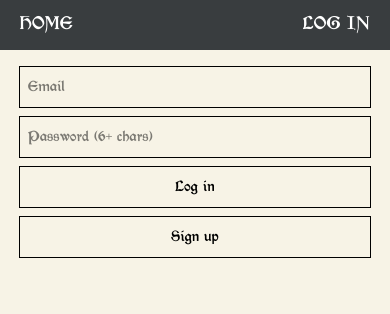
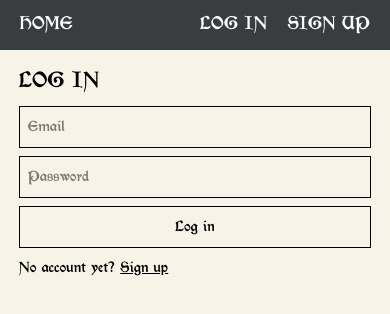
Before and after one commit to VidRH/dndcharathercreatertaketwo, a Vue app: page /LogIn in a window 390 px wide. Shown: the top 314 px of the page. Built offline with nearby package versions, Linux system fonts and the light colour scheme; no server answers.

Commit message:
signup page and mobile
singup page now exists and has password confirmation

also main page works on phone now

```diff
--- a/src/App.vue
+++ b/src/App.vue
@@ -16,7 +16,10 @@ async function handleLogOut() {
       <nav class="bg-dark text-white gap-5 flex min-h-12.5 items-center px-5 uppercase weight-bold text-xl">
         <RouterLink to="/" class="hover:text-blue ">Home</RouterLink>
         <RouterLink v-if="currentUser" to="/MyCharacters" class="hover:text-blue ">My Characters</RouterLink>
-        <RouterLink v-if="!currentUser" to="/LogIn" class="hover:text-blue ml-auto">Log In</RouterLink>
+        <div v-if="!currentUser" class="ml-auto flex items-center gap-5">
+          <RouterLink to="/LogIn" class="hover:text-blue ">Log In</RouterLink>
+          <RouterLink to="/SignUp" class="hover:text-blue ">Sign Up</RouterLink>
+        </div>
         <div v-else class="ml-auto flex items-center gap-5">
           <span class="normal-case text-base">{{ currentUser.email }}</span>
           <button @click="handleLogOut" class="uppercase hover:text-blue cursor-pointer">Log Out</button>
--- a/src/components/CharatherMaker/ArmorInventoryMiddlePart.vue
+++ b/src/components/CharatherMaker/ArmorInventoryMiddlePart.vue
@@ -6,7 +6,7 @@ import WeaponsEquipment from './middlepart/WeaponsEquipment.vue'
 </script>
 
 <template>
-  <main class="w-1/3 flex flex-col gap-5 mx-2.5" >
+  <main class=" flex flex-col gap-5 mx-2.5" >
     <ArmorHitpoints/>
     <WeaponsEquipment/>
   </main>
--- a/src/components/CharatherMaker/BackstoryRightPart.vue
+++ b/src/components/CharatherMaker/BackstoryRightPart.vue
@@ -12,7 +12,7 @@ const featuresAndTraits = computed(() =>
 </script>
 
 <template>
-  <main class="w-1/3 ">
+  <main>
     <div class="w-full">
       <div class=" w-full flex flex-col  h-50">
           <textarea v-model="personalityTraits" id="personalityTraits" class="border-2 border-black rounded-md mt-2 h-full"></textarea>
--- a/src/components/CharatherMaker/NameHeaderTopPart.vue
+++ b/src/components/CharatherMaker/NameHeaderTopPart.vue
@@ -111,19 +111,18 @@ async function onLevelUpClick() {
 
 
 <template>
-  <Main>
-    <div> <!-- top part of the charather maker includes: name, class, race,  , xp ,background, alignment --->
-      <div class="flex justify-center items-center">
-          <div>
+  <main >
+      <div class="lg:flex justify-center items-center"><!-- top part of the charather maker includes: name, class, race,  , xp ,background, alignment --->
+        <div class>
           <p>Character Name</p>
           <input type="text" v-model="characterName" placeholder="Name" class="border-2 border-black rounded-md p-1 m-1 h-10" /> <!-- name input --->
         </div>
-          <div class="grid grid-cols-3 grid-rows-2 justify-center items-center">
+        <div class="grid lg:grid-cols-3 sm:grid-cols-2 grid-cols-1 justify-center items-center ">
 
 
-            <div class="flex justify-center items-center"> <!-- class select has to call in classes from api and populate the options plus lvl for good measure-->
+          <div class="flex items-center"> <!-- class select has to call in classes from api and populate the options plus lvl for good measure-->
             <div>
-                <P>Class</P>    <!-- class select has to call in classes from api and populate the options--->
+              <p>Class</p>    <!-- class select has to call in classes from api and populate the options--->
               <select v-model="classIndex" class="border-2 border-black rounded-md p-1 m-1 w-48 h-10">
                 <option value="" disabled>Select Class</option>
                 <option v-for="cls in classes" :key="cls.index" :value="cls.index">
@@ -138,7 +137,7 @@ async function onLevelUpClick() {
            </div>
 
           <div>             <!-- background select has to call in backgrounds from api and populate the options--->
-              <P>Background</P>
+            <p>Background</p>
             <select v-model="backgroundIndex" class="border-2 border-black rounded-md p-1 m-1 w-60 h-10">
               <option value="" disabled>Select Background</option>
               <option v-for="background in backgrounds" :key="background.index" :value="background.index">
@@ -184,8 +183,7 @@ async function onLevelUpClick() {
           </div>
         </div>
       </div>
-    </div>
-  </Main>
+  </main>
 </template>
 
 
--- a/src/router/index.js
+++ b/src/router/index.js
@@ -1,6 +1,7 @@
 import { createRouter, createWebHistory } from 'vue-router'
 import HomeView from '../views/HomeView.vue'
 import LogIn from '../views/LogIn.vue'
+import SignUp from '../views/SignUp.vue'
 import CharatherMaker from '../views/CharatherMaker.vue'
 import MyCharacters from '../views/MyCharacters.vue'
 import { authReady } from '../components/modules/useAuth.js'
@@ -18,6 +19,13 @@ const router = createRouter({
       path: '/LogIn',
       name: 'LogIn',
       component: LogIn,
+      meta: { guestOnly: true },
+    },
+    {
+      path: '/SignUp',
+      name: 'SignUp',
+      component: SignUp,
+      meta: { guestOnly: true },
     },
     {
       path: '/MyCharacters',
@@ -55,8 +63,8 @@ router.beforeEach(async (to) => {
     return '/LogIn'
   }
 
-  // Already logged in -> no reason to see the login page
-  if (to.name === 'LogIn' && user) {
+  // Already logged in -> no reason to see the log in or sign up page
+  if (to.meta.guestOnly && user) {
     return '/MyCharacters'
   }
 })
--- a/src/views/CharatherMaker.vue
+++ b/src/views/CharatherMaker.vue
@@ -81,7 +81,7 @@ async function onSave() {
 <template>
   <main>
     <!-- tab buttons to switch page -->
-    <nav class="flex justify-center gap-2.5 my-4">
+    <nav class="sm:flex sm:justify-center max-sm:grid max-sm:grid-cols-2   gap-2.5 my-4">
       <button
         v-for="page in pages"
         :key="page.id"
@@ -112,10 +112,10 @@ async function onSave() {
     -->
     <div v-show="currentPage === 'sheet'">
       <CharatherMakerTopPart class="w-80% my-7" /> <!--includes: name, class, race, level , xp ,background, alignment -->
-      <div class="flex flex-rows justify-between flex-nonwrap  w-80%"> <!--grid for the left, middle and right parts-->
-        <CharatherMakerLeftPart class="w-1/3 col-span-1 col-start-1 "/> <!-- includes: attributes, saving throws, profeciency bonus, inspiration, skills,  passive preception, other proficiencies -->
-        <CharatherMakerMiddlePart class="w-1/3 col-span-1 col-start-2 "/> <!--includes: armor class, initiative, speed, hit points and hit dice, temporary hitpoints, death saves, attacks spellcasting,equipment, money-->
-        <CharatherMakerRightPart class="w-1/3 col-span-1 col-start-3  "/> <!--personality traits, ideal, bond, flaw, features & traits-->
+      <div class="xl:flex xl:flex-rows grid sm:grid-cols-2 grid-cols-1 justify-between flex-nonwrap  w-80%"> <!--grid for the left, middle and right parts-->
+        <CharatherMakerLeftPart class="xl:w-1/3  col-span-1  "/> <!-- includes: attributes, saving throws, profeciency bonus, inspiration, skills,  passive preception, other proficiencies -->
+        <CharatherMakerMiddlePart class="xl:w-1/3  col-span-1 "/> <!--includes: armor class, initiative, speed, hit points and hit dice, temporary hitpoints, death saves, attacks spellcasting,equipment, money-->
+        <CharatherMakerRightPart class="xl:w-1/3  col-span-1  "/> <!--personality traits, ideal, bond, flaw, features & traits-->
       </div>
     </div>
 
--- a/src/views/LogIn.vue
+++ b/src/views/LogIn.vue
@@ -1,10 +1,7 @@
 <script setup>
 import { ref } from 'vue'
-import { useRouter } from 'vue-router'
-import {
-  signInWithEmailAndPassword,
-  createUserWithEmailAndPassword,
-} from 'firebase/auth'
+import { RouterLink, useRouter } from 'vue-router'
+import { signInWithEmailAndPassword } from 'firebase/auth'
 import { auth } from '@/firebase'
 
 const router = useRouter()
@@ -21,26 +18,18 @@ async function logIn() {
     error.value = e.message
   }
 }
-
-async function signUp() {
-  error.value = ''
-  try {
-    await createUserWithEmailAndPassword(auth, email.value, password.value)
-    router.push('/MyCharacters')
-  } catch (e) {
-    error.value = e.message
-  }
-}
 </script>
 
 <template>
-  <main class="flex flex-col gap-2 max-w-sm mx-auto p-4">
-    <input v-model="email" type="email" placeholder="Email" class="border p-2" />
-    <input v-model="password" type="password" placeholder="Password (6+ chars)" class="border p-2" />
-    <button @click="logIn" class="border p-2">Log in</button>
-    <button @click="signUp" class="border p-2">Sign up</button>
+  <!-- a <form> so pressing Enter also logs you in -->
+  <form @submit.prevent="logIn" class="flex flex-col gap-2 max-w-sm mx-auto p-4">
+    <h1 class="text-2xl uppercase">Log In</h1>
+    <input v-model="email" type="email" placeholder="Email" required class="border p-2" />
+    <input v-model="password" type="password" placeholder="Password" required class="border p-2" />
+    <button type="submit" class="border p-2">Log in</button>
     <p v-if="error" class="text-red-600">{{ error }}</p>
-  </main>
+    <p>No account yet? <RouterLink to="/SignUp" class="underline">Sign up</RouterLink></p>
+  </form>
 </template>
 
 
--- /dev/null
+++ b/src/views/SignUp.vue
@@ -0,0 +1,44 @@
+<script setup>
+import { ref } from 'vue'
+import { RouterLink, useRouter } from 'vue-router'
+import { createUserWithEmailAndPassword } from 'firebase/auth'
+import { auth } from '@/firebase'
+
+const router = useRouter()
+const email = ref('')
+const password = ref('')
+const confirmPassword = ref('')
+const error = ref('')
+
+async function signUp() {
+  error.value = ''
+
+  // Check this ourselves BEFORE asking Firebase, so a typo can't lock you out of your new account
+  if (password.value !== confirmPassword.value) {
+    error.value = "The passwords don't match."
+    return
+  }
+
+  try {
+    await createUserWithEmailAndPassword(auth, email.value, password.value)
+    router.push('/MyCharacters')
+  } catch (e) {
+    error.value = e.message
+  }
+}
+</script>
+
+<template>
+  <!-- a <form> so pressing Enter also signs you up -->
+  <form @submit.prevent="signUp" class="flex flex-col gap-2 max-w-sm mx-auto p-4">
+    <h1 class="text-2xl uppercase">Sign Up</h1>
+    <input v-model="email" type="email" placeholder="Email" required class="border p-2" />
+    <input v-model="password" type="password" placeholder="Password (6+ chars)" required class="border p-2" />
+    <input v-model="confirmPassword" type="password" placeholder="Confirm password" required class="border p-2" />
+    <button type="submit" class="border p-2">Sign up</button>
+    <p v-if="error" class="text-red-600">{{ error }}</p>
+    <p>Already have an account? <RouterLink to="/LogIn" class="underline">Log in</RouterLink></p>
+  </form>
+</template>
+
+<style></style>
```
Lines whose indentation alone changed are shown as unchanged.
